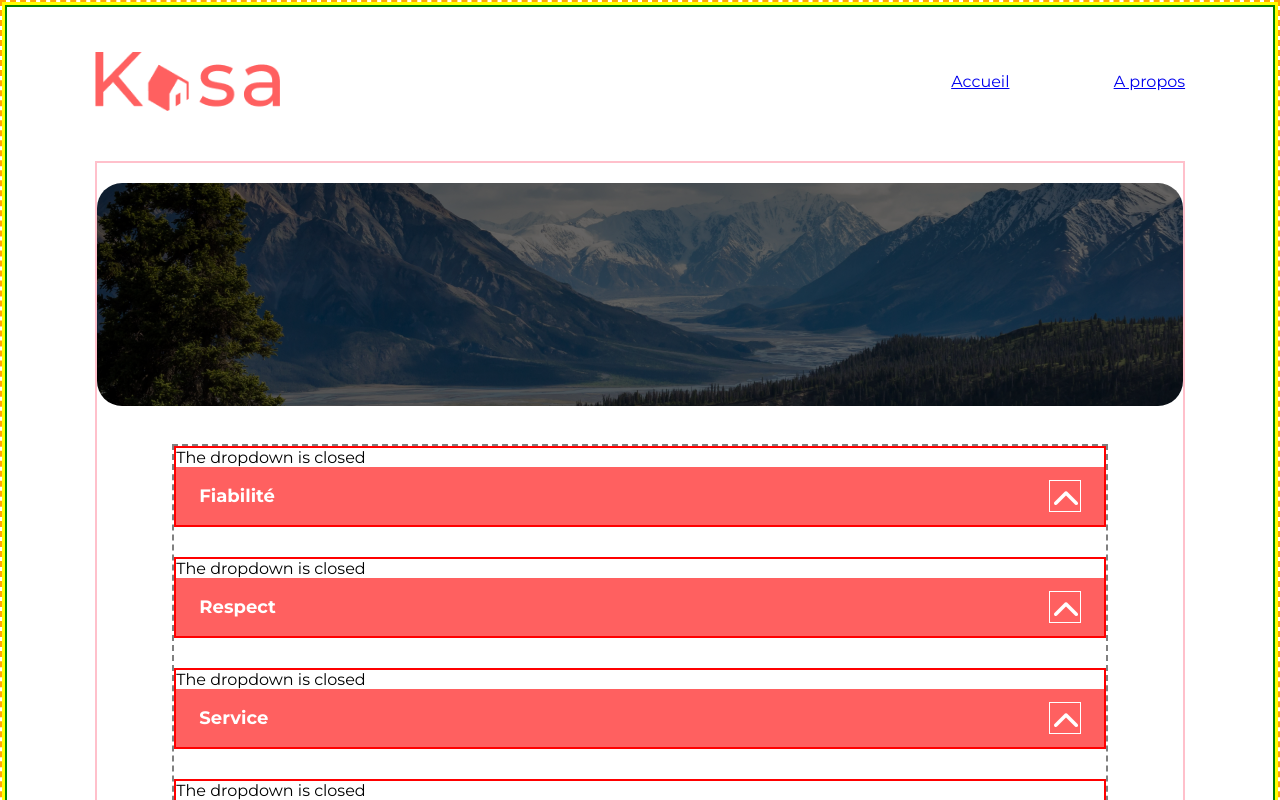
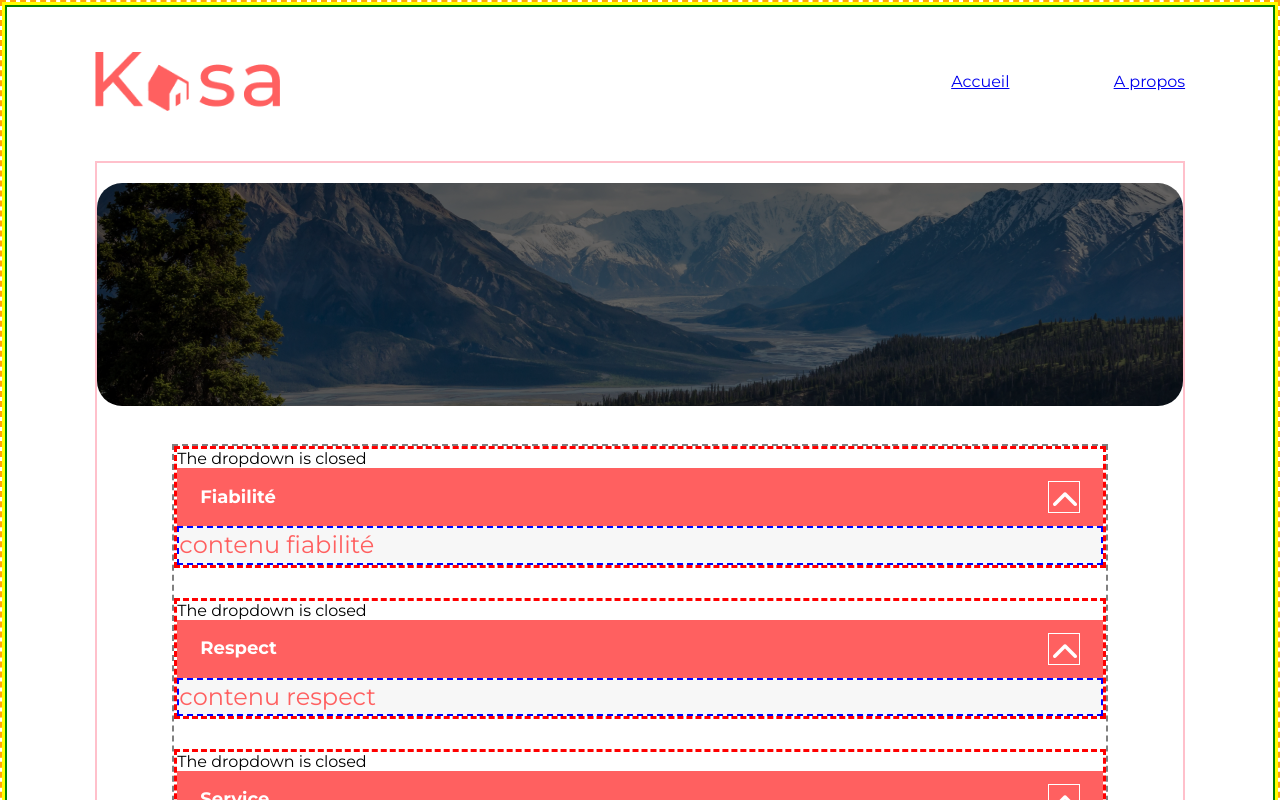
Before and after one commit to 7Flafleur/kasa, a React (Create React App) app: page /about in a window 1280 px wide. Shown: the top 800 px of the page. Built offline with nearby package versions, Linux system fonts and the light colour scheme.

Commit message:
collapse à propos

```diff
--- a/src/api.js
+++ b/src/api.js
@@ -661,6 +661,10 @@ export function getContents(){
 	return textesapropos.map(item => item);
 }
 
+export function getKeywords(){
+	return textesapropos.map(item => item.id);
+}
+
 export function getContent(Id){
-	return textesapropos.find((item)=> item.id == Id)
+	return textesapropos.find((item)=> item.id === Id)
 }
--- a/src/components/A_propos.jsx
+++ b/src/components/A_propos.jsx
@@ -1,7 +1,7 @@
 import Banner from "./Banner"
 import img2 from "../assets/im2.jpg"
 import Collapse from "./Collapse"
-import { getContents } from "../api"
+import { getContents, getKeywords } from "../api"
 import { getContent } from "../api"
 
 
@@ -10,29 +10,26 @@ import { getContent } from "../api"
 
 export default function Apropos () {
 
-    const contents=getContents();
+    const keywords=getKeywords();
+
+    console.log(keywords)
+
+    // const content=getContent("Fiabilité").content
+
+    // console.log("content:",content)
 
     return(
         <div className="apropos">
-
-                <Banner  img={img2} chezvouz="" />
-
-                <ul className="Collapse_container">
-                    <li>
-                        <Collapse keyword="Fiabilité"/>
+            <Banner  img={img2} chezvouz="" />
+            <ul className="Collapse_container">
+                {keywords.map(keyword => (
+                    <li className="Collapse_component" key={keyword}>
+                        <Collapse keyword={keyword} content={getContent(keyword).content}/>
                     </li>
-                    <li>
-                        <Collapse keyword="Respect" />
-                    </li>
-                    <li>
-                        <Collapse keyword="Service"   />
-                    </li>
-                    <li>
-                        <Collapse keyword="Sécurité"/>
-                    </li>
-                </ul>
+                ))}
+            </ul>
+        </div>
+    )
 
 
-        </div>
-    )
 }
--- a/src/components/Collapse.jsx
+++ b/src/components/Collapse.jsx
@@ -25,13 +25,13 @@ export default function Collapse(props){
     }
 
     return(
-        <div className="Collapse">
+        <ul className="Collapse">
             {isOpen ? "The dropdown is open" : "The dropdown is closed"}
             <div className="dropdown"><span className="keyword">{props.keyword}</span>
             <span className="icons" style={iconStyle} onClick={handleClick}></span>
             </div>
-            {/* <button onClick={toggleCollapse}>Toggle</button> */}
-        </div>
+            <li className="collapse_content">{props.content}</li>
+        </ul>
     )
 
 
--- a/src/styles/apropos.scss
+++ b/src/styles/apropos.scss
@@ -5,3 +5,19 @@
 .apropos_banner {
   @include apropos_background;
 }
+
+
+.Collapse_container{
+  border: gray dashed 2px;
+  display: flex;
+  flex-direction: column;
+  align-items: center;
+  gap:30px;
+  margin: 38px 0 38px 0;
+width: $main-content-width;
+list-style-type: none;
+padding: 0;}
+
+.Collapse_component{
+  width:100%;
+}
--- a/src/styles/collapse.scss
+++ b/src/styles/collapse.scss
@@ -3,25 +3,29 @@
 @import './_mixins.scss';
 @import './variables.scss';
 
-.Collapse_container{
-    border: gray dashed 2px;
-    display: flex;
-    flex-direction: column;
-    align-items: center;
-    gap:30px;
-    margin: 38px 0 38px 0;
-width: $main-content-width;
-list-style-type: none;
-padding: 0;
 
-li{
-    border: red solid 2px;
+.Collapse{
+    border: red dashed 3px;
+    width:100%;
+    padding:0;
+    margin:0;
+    list-style-type: none;
+}
+
+.collapse_content{
+    border: blue dashed 2px;
     width:100%;
     margin:0;
     padding:0;
+    background-color: #f7f7f7 ;
+    color: $red;
+    font-size: 24px;
+    font-style: normal;
+    font-weight: 400;
+    line-height: 142.6%;
 }
 
-}
+
 
 .dropdown{
     display: flex;
```
